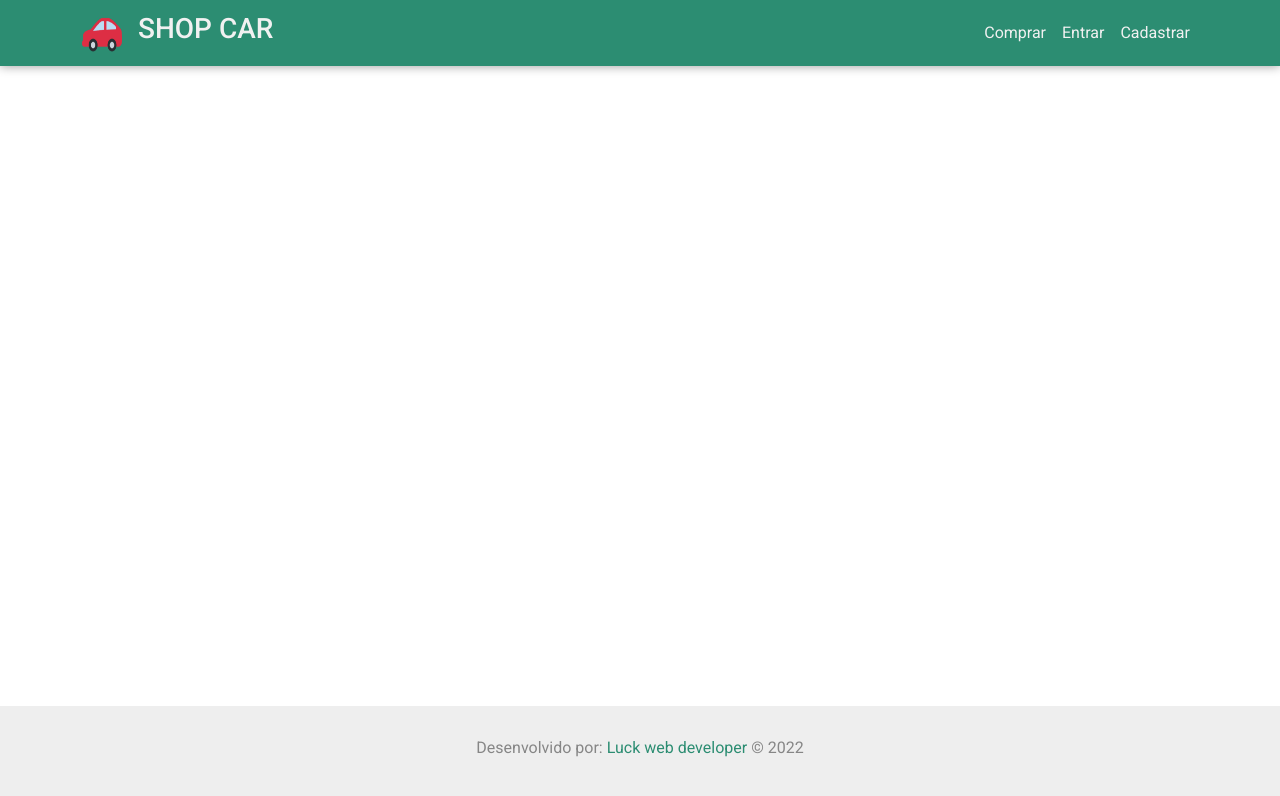
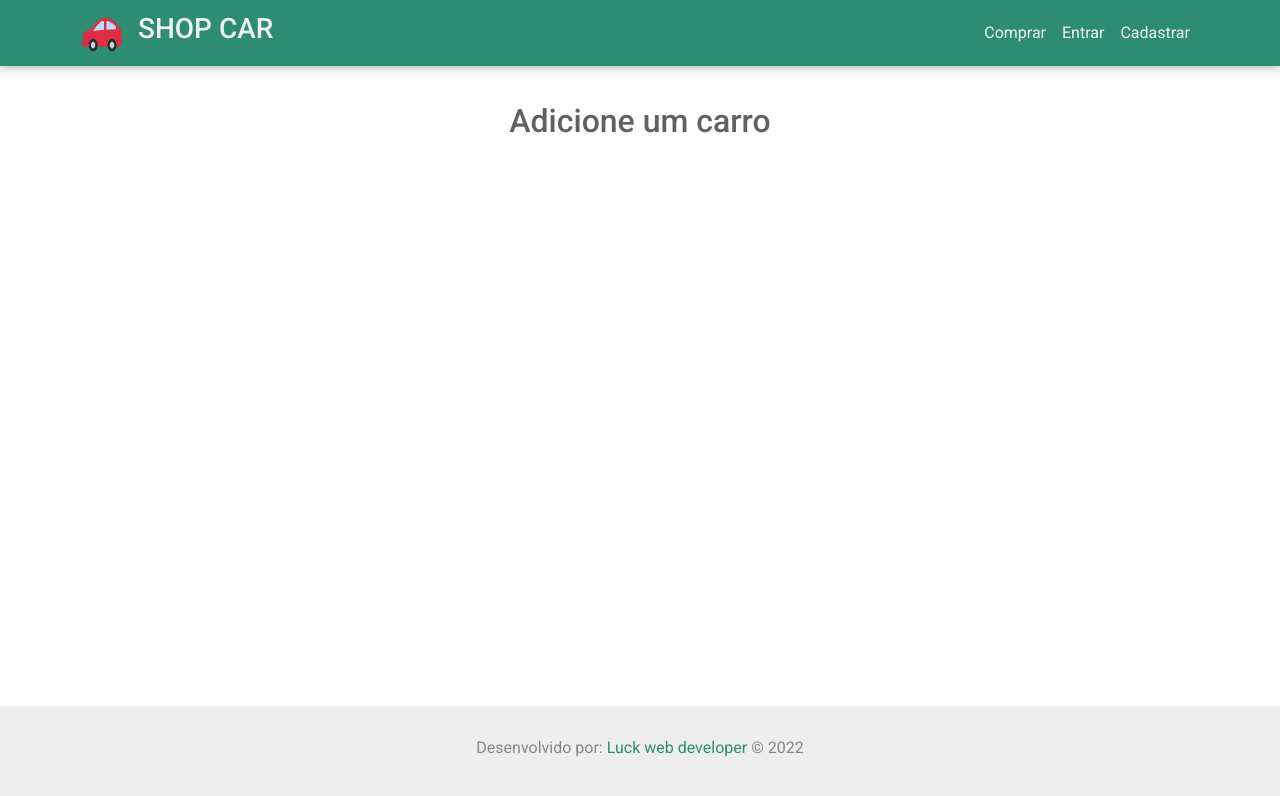
Before and after one commit to JuniorPaula/frontend-seminovos, a React (Create React App) app: page /cars/add in a window 1280 px wide. Shown: the top 796 px of the page. Built offline with nearby package versions, Linux system fonts and the light colour scheme.

Commit message:
create page from add a new car

```diff
--- a/src/App.js
+++ b/src/App.js
@@ -1,14 +1,15 @@
 import { BrowserRouter, Routes, Route } from 'react-router-dom';
 import Home from './pages/Home';
+import { UserProvider } from './context/userContex';
+import { ToastContainer } from 'react-toastify';
 import Login from './pages/auth/login';
 import Register from './pages/auth/register';
 import Header from './components/Header';
 import Footer from './components/Footer';
 import MainContainer from './components/MainContainer';
-import { UserProvider } from './context/userContex';
-import { ToastContainer } from 'react-toastify';
 import Profile from './pages/User/Profile';
 import Dashboard from './pages/cars/Dashboard';
+import AddCar from './pages/cars/AddCar';
 
 function App() {
   return (
@@ -23,6 +24,7 @@ function App() {
             <Route path="/register" element={<Register />} />
             <Route path="/user/profile" element={<Profile />} />
             <Route path="/cars/owncars" element={<Dashboard />} />
+            <Route path="/cars/add" element={<AddCar />} />
           </Routes>
         </MainContainer>
         <Footer />
--- /dev/null
+++ b/src/pages/cars/AddCar/index.js
@@ -0,0 +1,7 @@
+import { Title } from './styled';
+
+const AddCar = () => {
+  return <Title>Adicione um carro</Title>;
+};
+
+export default AddCar;
--- /dev/null
+++ b/src/pages/cars/AddCar/styled.js
@@ -0,0 +1,8 @@
+import styled from 'styled-components';
+import { secondayColor } from '../../../config/colors';
+
+export const Title = styled.h2`
+  text-align: center;
+  color: ${secondayColor};
+  margin: 20px 0;
+`;
--- a/src/pages/cars/Dashboard/index.js
+++ b/src/pages/cars/Dashboard/index.js
@@ -1,5 +1,12 @@
+import { Link } from 'react-router-dom';
+
 const Dashboard = () => {
-  return <h1>Dashboard</h1>;
+  return (
+    <>
+      <h1>Dashboard</h1>
+      <Link to="/cars/add">Adicionar carro</Link>
+    </>
+  );
 };
 
 export default Dashboard;
```
